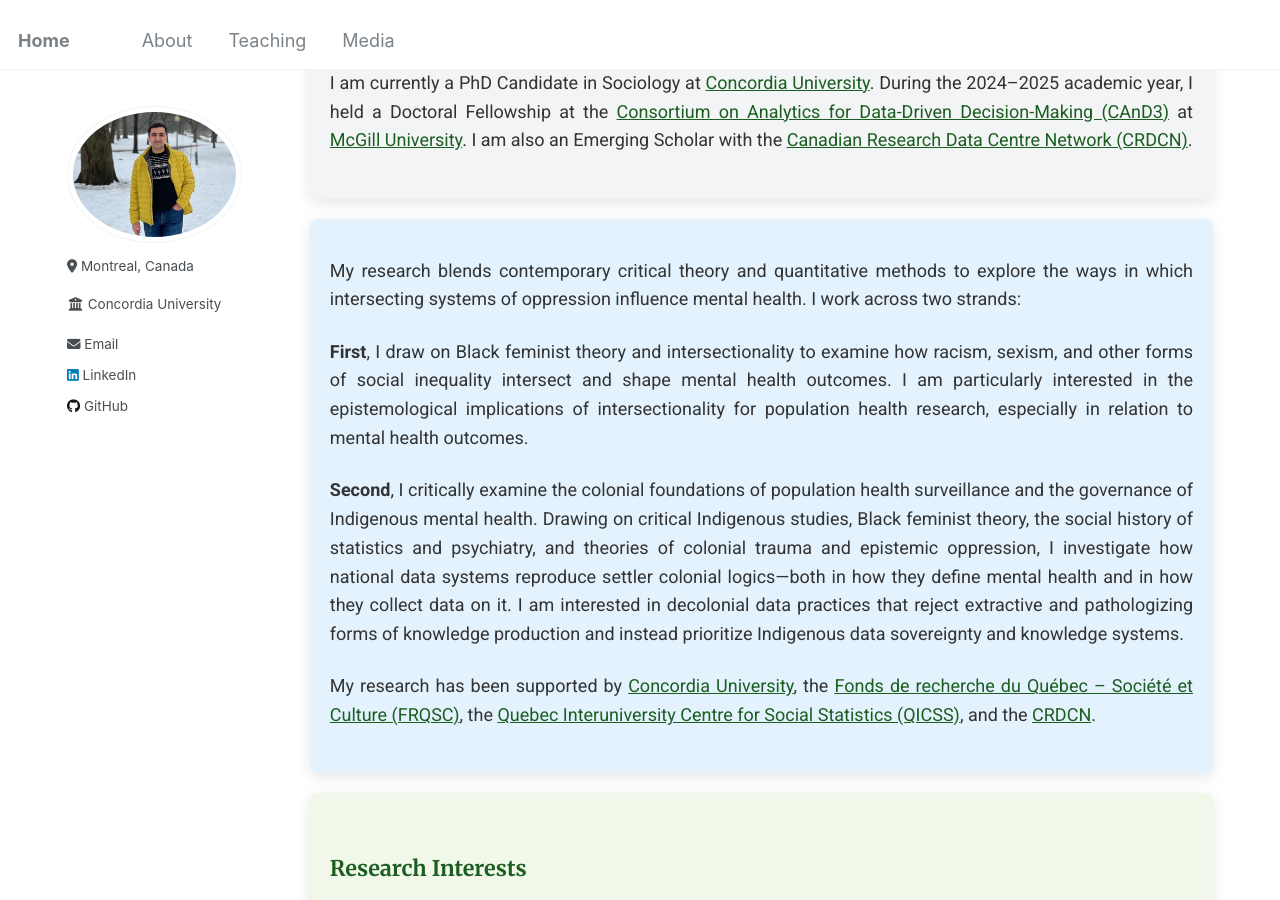
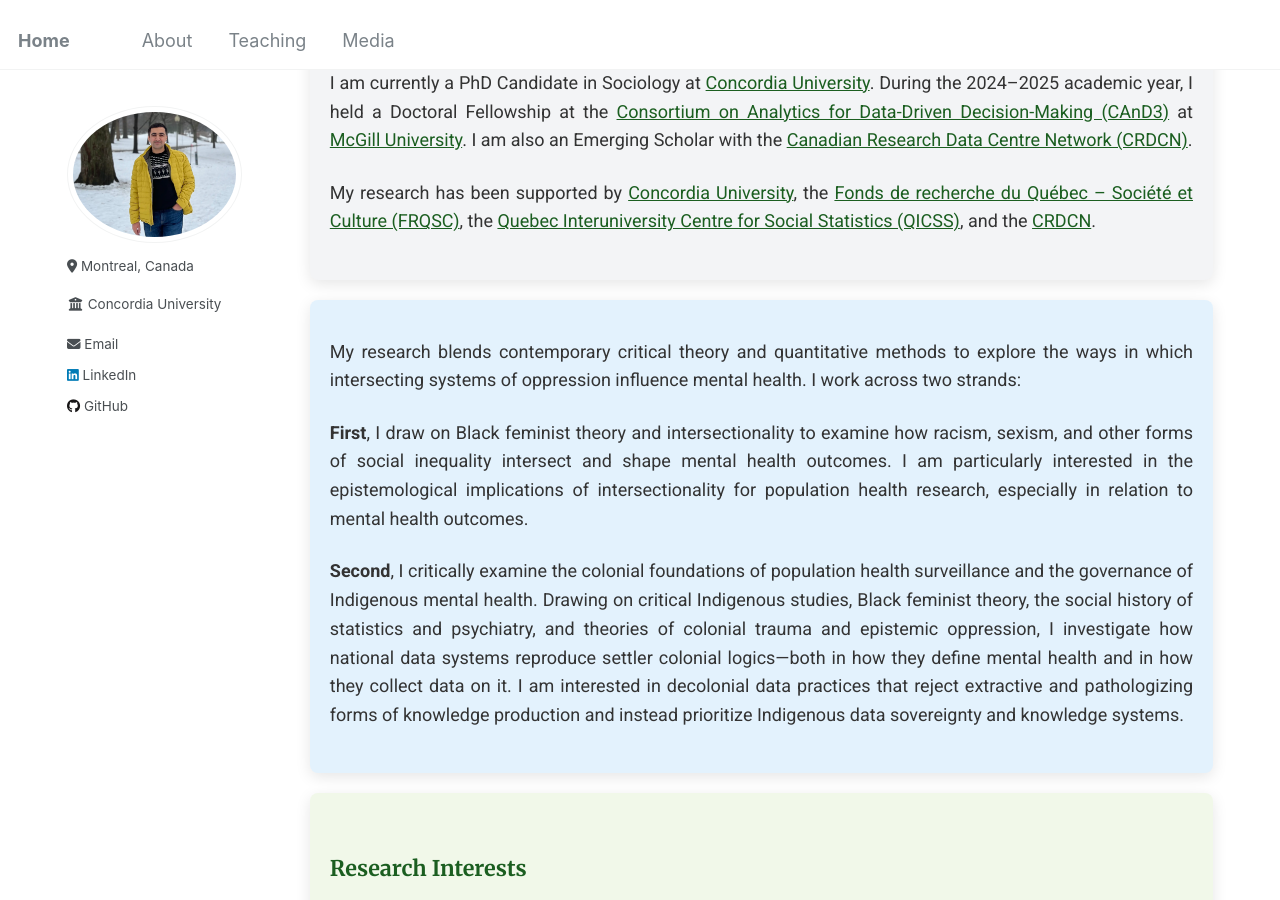
Before and after one commit to Mohsnmonji/mohsnmonji.github.io, a Jekyll site: the page built from about-me.md, in a window 1280 px wide and 900 px high, scrolled down 283 px. Built offline with Jekyll 4.4.1, drawn with Linux system fonts in a browser that asks for light colours.

Commit message:
Update about-me.md

```diff
--- a/about-me.md
+++ b/about-me.md
@@ -91,6 +91,15 @@ author_profile: true
 <p>
   I am currently a PhD Candidate in Sociology at <a href="https://www.concordia.ca/artsci/sociology-anthropology.html" target="_blank">Concordia University</a>. During the 2024–2025 academic year, I held a Doctoral Fellowship at the <a href="https://www.mcgill.ca/cand3/" target="_blank">Consortium on Analytics for Data-Driven Decision-Making (CAnD3)</a> at <a href="https://www.mcgill.ca/" target="_blank">McGill University</a>. I am also an Emerging Scholar with the <a href="https://crdcn.ca" target="_blank">Canadian Research Data Centre Network (CRDCN)</a>.
 </p>
+
+<p>
+    My research has been supported by
+    <a href="https://www.concordia.ca" target="_blank">Concordia University</a>,
+    the <a href="https://frq.gouv.qc.ca/" target="_blank">Fonds de recherche du Québec – Société et Culture (FRQSC)</a>,
+    the <a href="https://www.ciqss.org" target="_blank">Quebec Interuniversity Centre for Social Statistics (QICSS)</a>,
+    and the <a href="https://crdcn.ca" target="_blank">CRDCN</a>.
+  </p>
+
 </div>
 
 <!-- RESEARCH OVERVIEW CARD -->
@@ -107,13 +116,7 @@ author_profile: true
     <strong>Second</strong>, I critically examine the colonial foundations of population health surveillance and the governance of Indigenous mental health. Drawing on critical Indigenous studies, Black feminist theory, the social history of statistics and psychiatry, and theories of colonial trauma and epistemic oppression, I investigate how national data systems reproduce settler colonial logics—both in how they define mental health and in how they collect data on it. I am interested in decolonial data practices that reject extractive and pathologizing forms of knowledge production and instead prioritize Indigenous data sovereignty and knowledge systems.
   </p>
 
-  <p>
-    My research has been supported by
-    <a href="https://www.concordia.ca" target="_blank">Concordia University</a>,
-    the <a href="https://frq.gouv.qc.ca/" target="_blank">Fonds de recherche du Québec – Société et Culture (FRQSC)</a>,
-    the <a href="https://www.ciqss.org" target="_blank">Quebec Interuniversity Centre for Social Statistics (QICSS)</a>,
-    and the <a href="https://crdcn.ca" target="_blank">CRDCN</a>.
-  </p>
+
 </div>
 
 <!-- RESEARCH INTERESTS CARD -->
```
